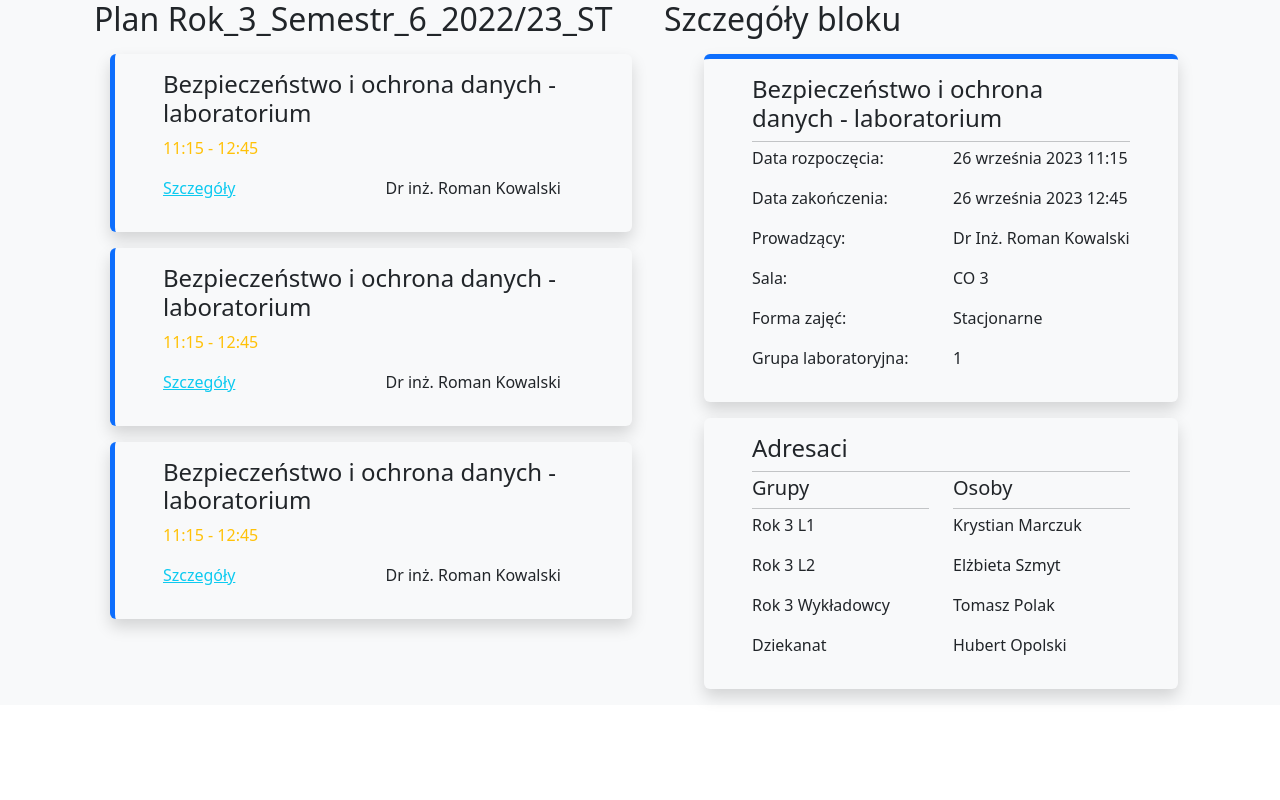
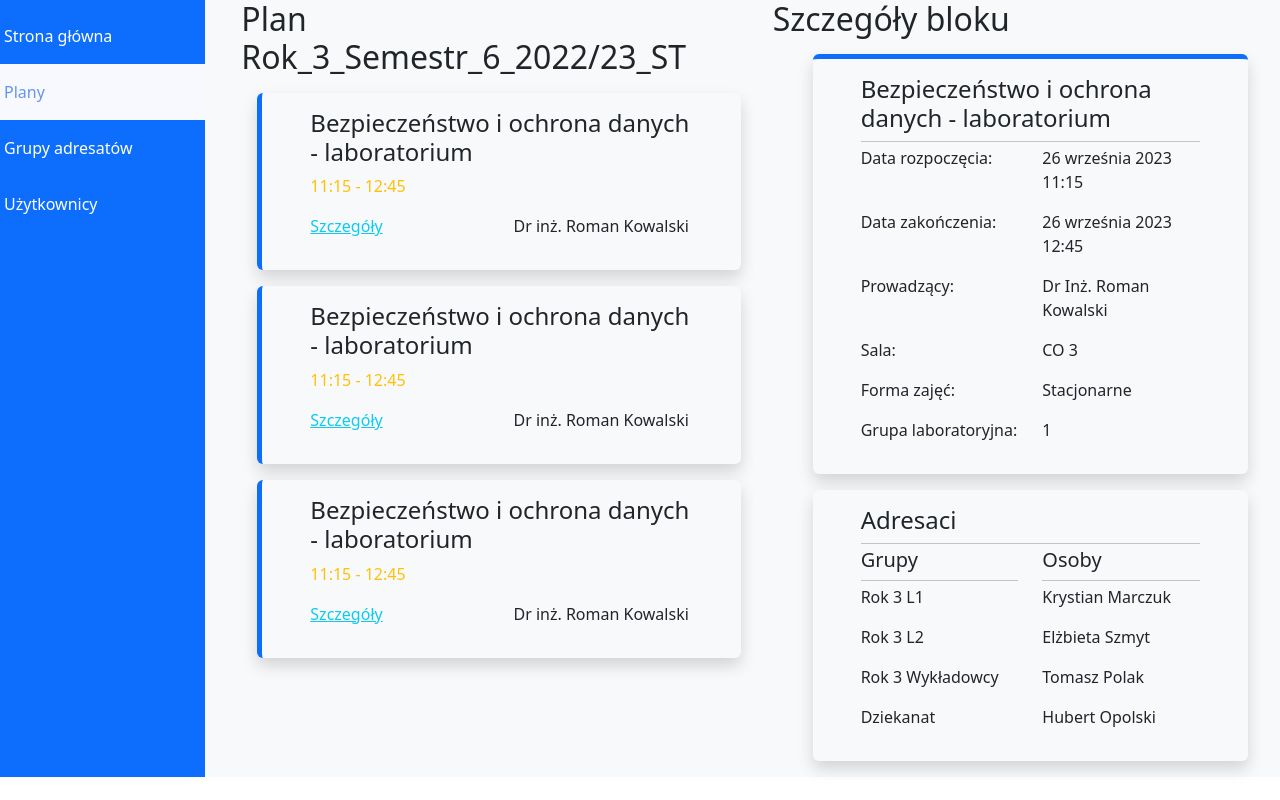
Before and after one commit to maciejgogulski/version-control-schedule-frontend, a React (Create React App) app: page /schedule in a window 1280 px wide. Built offline with nearby package versions, Linux system fonts and the light colour scheme.

Commit message:
Working nav component.

```diff
--- a/src/App.js
+++ b/src/App.js
@@ -1,5 +1,6 @@
 import './App.css';
 import Routing from "./routing";
+import Navbar from "./components/navbar/Navbar";
 
 function App() {
     return (
--- /dev/null
+++ b/src/components/navbar/Navbar.css
@@ -0,0 +1,12 @@
+.nav-item a {
+    color: white;
+    text-decoration: none;
+}
+
+.active {
+    background-color: ghostwhite;
+}
+.active a
+{
+    color: cornflowerblue;
+}
--- /dev/null
+++ b/src/components/navbar/Navbar.js
@@ -0,0 +1,32 @@
+import React from 'react';
+import './Navbar.css';
+import {Link, useLocation} from "react-router-dom";
+
+const Navbar = () => {
+    const location = useLocation();
+
+    const isActiveRoute = (route) => {
+        return location.pathname === route ? "active" : "";
+    };
+
+    return (
+        <nav className="navbar">
+            <ul className="navbar-nav w-100">
+                <li className={`nav-item p-3 ${isActiveRoute("/")}`}>
+                    <Link to="/">Strona główna</Link>
+                </li>
+                <li className={`nav-item p-3 ${isActiveRoute("/schedule")}`}>
+                    <Link to="/schedule">Plany</Link>
+                </li>
+                <li className={`nav-item p-3 ${isActiveRoute("/services")}`}>
+                    <Link to="/addressees">Grupy adresatów</Link>
+                </li>
+                <li className={`nav-item p-3 ${isActiveRoute("/contact")}`}>
+                    <Link to="/users">Użytkownicy</Link>
+                </li>
+            </ul>
+        </nav>
+    );
+};
+
+export default Navbar;
--- a/src/routing.js
+++ b/src/routing.js
@@ -1,15 +1,24 @@
 import {BrowserRouter as Router, Routes, Route} from "react-router-dom";
 import Home from "./components/home/Home";
 import Schedule from "./components/Schedule/Schedule";
+import Navbar from "./components/navbar/Navbar";
 
 function Routing() {
     return (
         <Router>
-            <Routes>
-                <Route path="/" element={<Home />}/>
-                <Route path="/schedule" element={<Schedule />}/>
-            </Routes>
+            <div className="row">
+                <div className="col-sm-2 bg-primary p-0">
+                    <Navbar/>
+                </div>
+                <div className="col-sm-10">
+                    <Routes>
+                        <Route path="/" element={<Home/>}/>
+                        <Route path="/schedule" element={<Schedule/>}/>
+                    </Routes>
+                </div>
+            </div>
         </Router>
+
     );
 }
 
```
